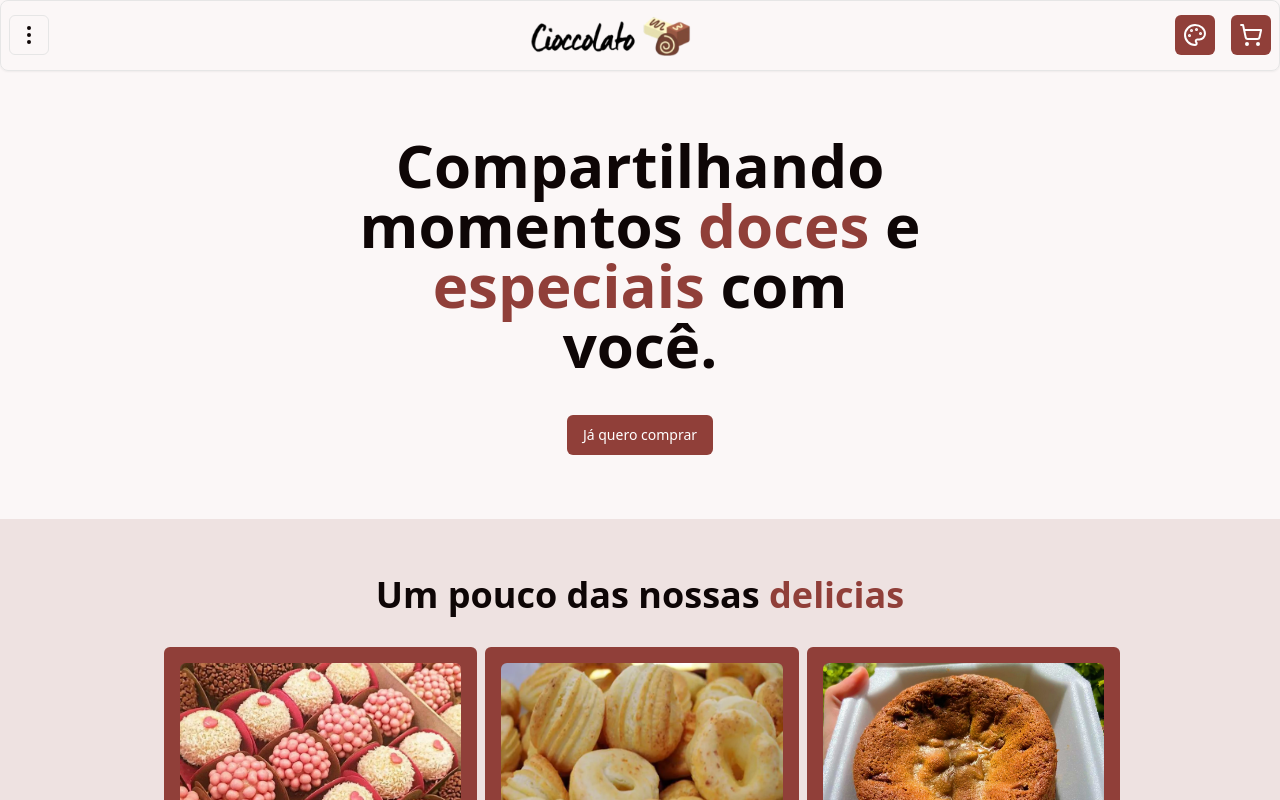
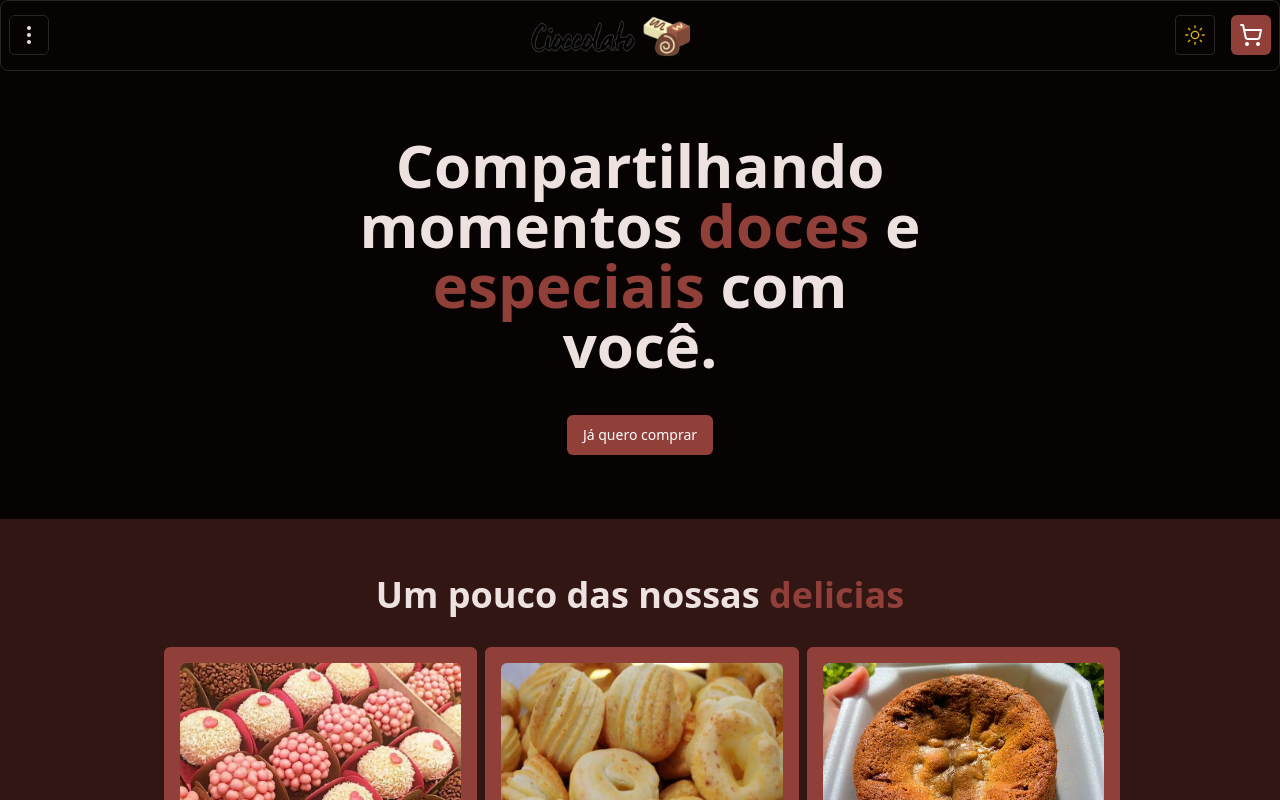
Before and after one commit to patricklimax/react-store-cioccolato, a Next.js app: page / in a window 1280 px wide. Both pictures are taken after a click on the button 1195 px from the left and 35 px from the top of the page. Shown: the top 800 px of the page. Built offline with nearby package versions, Linux system fonts and the light colour scheme.

Commit message:
feat: added Toogle Theme Component

```diff
--- a/package.json
+++ b/package.json
@@ -18,6 +18,7 @@
 		"embla-carousel-react": "^8.3.0",
 		"lucide-react": "^0.451.0",
 		"next": "14.2.15",
+		"next-themes": "^0.3.0",
 		"react": "^18",
 		"react-dom": "^18",
 		"tailwind-merge": "^2.5.3",
--- a/src/app/layout.tsx
+++ b/src/app/layout.tsx
@@ -3,6 +3,7 @@ import { Inter, Outfit } from 'next/font/google';
 import './globals.css';
 import Footer from '../components/footer';
 import Header from '../components/header';
+import { ThemeProvider } from './providers/theme-provider';
 
 const inter = Inter({
 	subsets: ['latin'],
@@ -22,13 +23,21 @@ export default function RootLayout({
 	children: React.ReactNode;
 }>) {
 	return (
-		<html lang='pt-BR'>
+		<html
+			lang='pt-BR'
+			suppressHydrationWarning>
 			<body className={`${inter} antialiased`}>
-				<div className='max-w-[88rem] mx-auto min-h-screen'>
-					<Header />
-					<main className='max-w-7xl mx-auto'>{children}</main>
-					<Footer />
-				</div>
+				<ThemeProvider
+					attribute='class'
+					defaultTheme='system'
+					enableSystem
+					disableTransitionOnChange>
+					<div className='max-w-[88rem] mx-auto min-h-screen'>
+						<Header />
+						<main className='max-w-7xl mx-auto'>{children}</main>
+						<Footer />
+					</div>
+				</ThemeProvider>
 			</body>
 		</html>
 	);
--- /dev/null
+++ b/src/app/providers/theme-provider.tsx
@@ -0,0 +1,9 @@
+'use client';
+
+import { ThemeProvider as NextThemesProvider } from 'next-themes';
+import type { ThemeProviderProps } from 'next-themes/dist/types';
+import * as React from 'react';
+
+export function ThemeProvider({ children, ...props }: ThemeProviderProps) {
+	return <NextThemesProvider {...props}>{children}</NextThemesProvider>;
+}
--- a/src/components/header.tsx
+++ b/src/components/header.tsx
@@ -7,6 +7,7 @@ import {
 } from 'lucide-react';
 import Image from 'next/image';
 import Link from 'next/link';
+import ThemeToggle from './theme-toggle';
 import { Button } from './ui/button';
 import {
 	Sheet,
@@ -80,9 +81,7 @@ const Header = () => {
 			</Link>
 
 			<div className='flex gap-4'>
-				<Button size='icon'>
-					<PaletteIcon />
-				</Button>
+				<ThemeToggle />
 				<Button size='icon'>
 					<ShoppingCartIcon />
 				</Button>
--- /dev/null
+++ b/src/components/theme-toggle.tsx
@@ -0,0 +1,43 @@
+'use client';
+import { MoonIcon, SunIcon } from 'lucide-react';
+import { useTheme } from 'next-themes';
+import React, { useState, useEffect } from 'react';
+import { Button } from './ui/button';
+
+const ThemeToggle = () => {
+	const { theme, setTheme } = useTheme();
+	const [mounted, setMounted] = useState(false);
+
+	useEffect(() => {
+		setMounted(true);
+	}, []);
+
+	if (!mounted) return null;
+
+	const toggleTheme = () => {
+		setTheme(theme === 'dark' ? 'light' : 'dark');
+	};
+
+	return (
+		<Button
+			size={'icon'}
+			variant={'outline'}
+			type='button'
+			onClick={toggleTheme}
+			className='flex items-center space-x-2 p-2 border rounded'>
+			{theme === 'dark' ? (
+				<SunIcon
+					className='w-6 h-6 text-yellow-500'
+					strokeWidth={1.5}
+				/>
+			) : (
+				<MoonIcon
+					className='w-6 h-6 text-blue-500'
+					strokeWidth={1.5}
+				/>
+			)}
+		</Button>
+	);
+};
+
+export default ThemeToggle;
```
Also changed, not shown: 1 other file (tests, documents, lock files or other folders).
